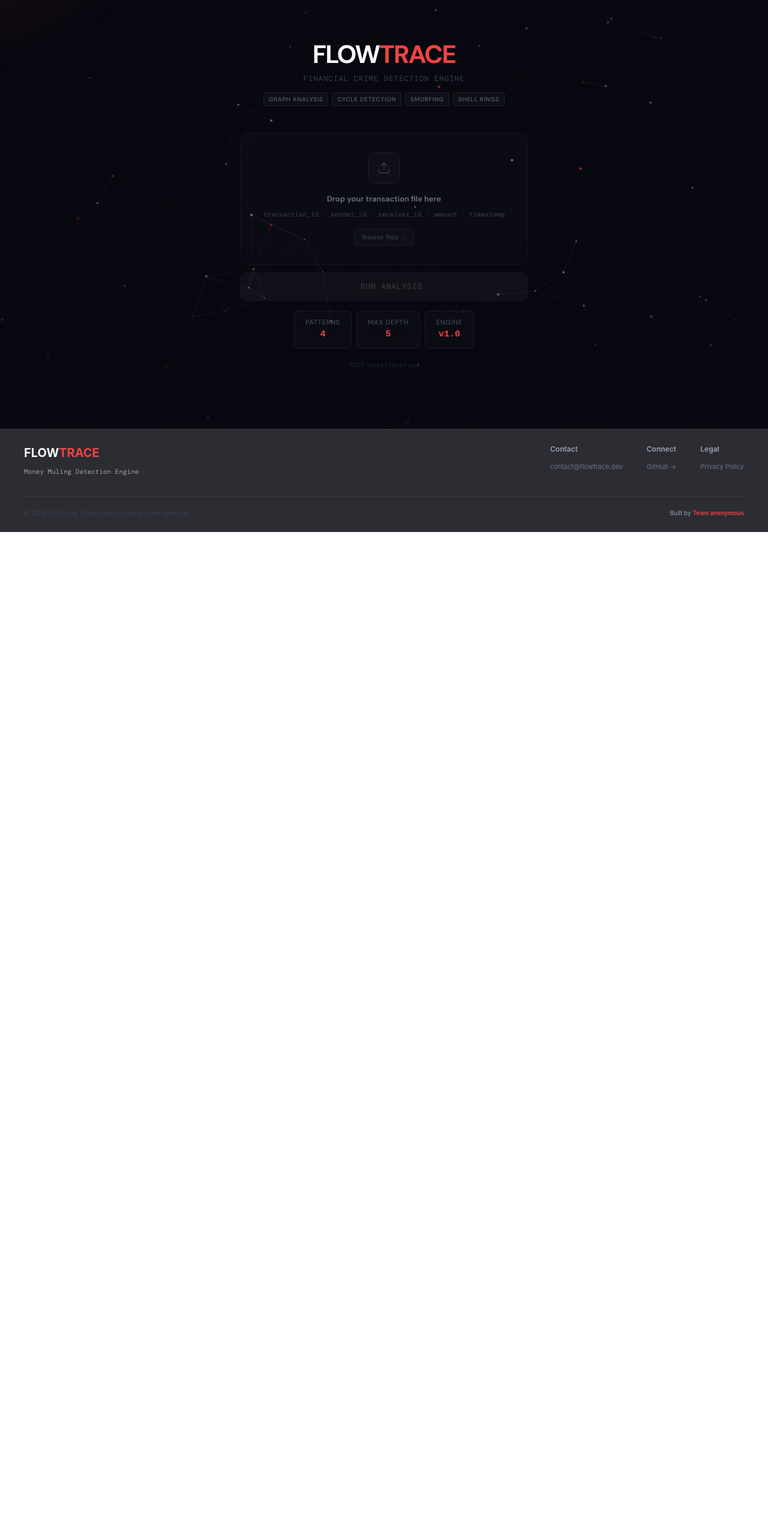
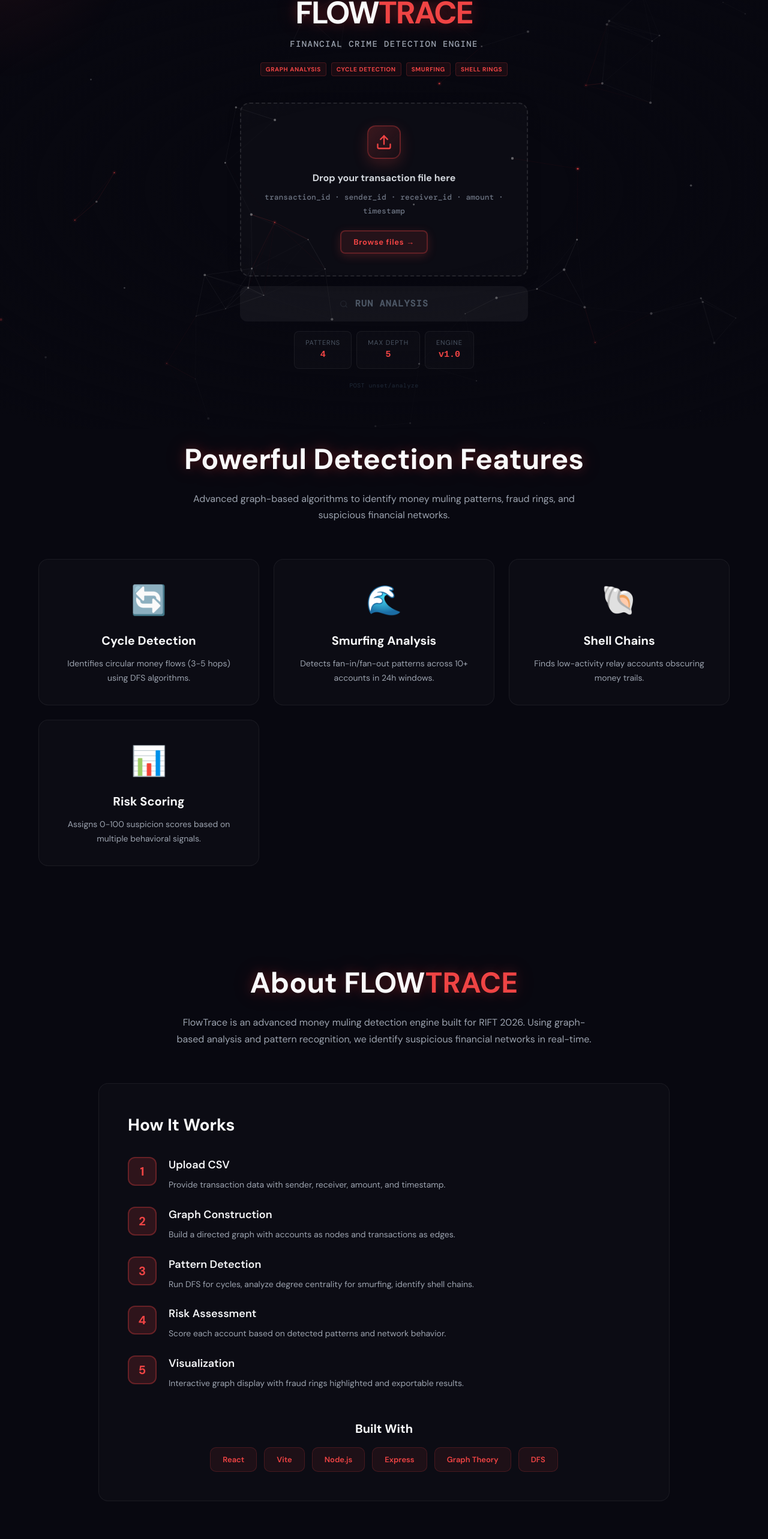
Before and after one commit to Shreevatsatg/FlowTrace, a React (Vite) app in the folder frontend/: page / in a window 1280 px wide. Shown: the part 85-2651 px from the top of the page at 60% size. Before the commit the page ends 972 px from the top, so only its background shows below. Built offline with nearby package versions, Linux system fonts and the light colour scheme; no server answers.

Commit message:
updated ui

```diff
--- a/frontend/src/App.jsx
+++ b/frontend/src/App.jsx
@@ -2,8 +2,6 @@
 import { useState } from "react";
 import UploadScreen from "./components/uploadscreen"
 import Navbar from "./components/Navbar"
-import AboutPage from "./components/AboutPage"
-import FeaturesPage from "./components/FeaturesPage"
 import PrivacyPage from "./components/PrivacyPage"
 import GraphView from "./components/GraphView"
 import Footer from "./components/Footer"
@@ -33,8 +31,7 @@
     <div style={{ display: "flex", flexDirection: "column", minHeight: "100vh" }}>
       <Navbar currentPage={page} onNavigate={handleNavigate} />
       {page === "upload" ? <UploadScreen onAnalyze={handleAnalyze} /> :
-       page === "features" ? <FeaturesPage /> :
-       page === "privacy" ? <PrivacyPage /> : <AboutPage />}
+       page === "privacy" ? <PrivacyPage /> : <UploadScreen onAnalyze={handleAnalyze} />}
       <Footer onNavigate={handleNavigate} />
     </div>
   );
--- a/frontend/src/components/Navbar.jsx
+++ b/frontend/src/components/Navbar.jsx
@@ -1,4 +1,18 @@
 export default function Navbar({ currentPage, onNavigate }) {
+  const handleNavClick = (page) => {
+    if (page === 'upload') {
+      onNavigate('upload');
+      if (window.scrollToSection) window.scrollToSection('upload');
+    } else if (page === 'features') {
+      onNavigate('upload');
+      setTimeout(() => window.scrollToSection && window.scrollToSection('features'), 100);
+    } else if (page === 'about') {
+      onNavigate('upload');
+      setTimeout(() => window.scrollToSection && window.scrollToSection('about'), 100);
+    } else {
+      onNavigate(page);
+    }
+  };
   return (
     <nav style={{
       position: "fixed", top: 0, left: 0, right: 0, zIndex: 100,
@@ -24,7 +38,7 @@
         <div style={{ display: "flex", gap: 8 }}>
           {["Features", "About"].map(page => (
             <button key={page}
-              onClick={() => onNavigate(page.toLowerCase())}
+              onClick={() => handleNavClick(page.toLowerCase())}
               style={{
                 padding: "8px 16px", borderRadius: 6, border: "none",
                 background: currentPage === page.toLowerCase() ? "rgba(239,68,68,0.1)" : "transparent",
--- a/frontend/src/components/uploadscreen.jsx
+++ b/frontend/src/components/uploadscreen.jsx
@@ -203,11 +203,26 @@
   const [drag,    setDrag]    = useState(false);
   const [mounted, setMounted] = useState(false);
   const inputRef = useRef();
+  const featuresRef = useRef();
+  const aboutRef = useRef();
 
   useEffect(() => {
     // staggered mount animation
     const t = setTimeout(() => setMounted(true), 60);
     return () => clearTimeout(t);
+  }, []);
+
+  // Expose scroll function to parent via window
+  useEffect(() => {
+    window.scrollToSection = (section) => {
+      if (section === 'features' && featuresRef.current) {
+        featuresRef.current.scrollIntoView({ behavior: 'smooth', block: 'start' });
+      } else if (section === 'about' && aboutRef.current) {
+        aboutRef.current.scrollIntoView({ behavior: 'smooth', block: 'start' });
+      } else {
+        window.scrollTo({ top: 0, behavior: 'smooth' });
+      }
+    };
   }, []);
 
   const handleAnalyze = async () => {
@@ -256,18 +271,32 @@
           70%  { box-shadow: 0 0 0 10px rgba(239,68,68,0);   }
           100% { box-shadow: 0 0 0 0   rgba(239,68,68,0);    }
         }
-        @keyframes shimmer {
-          0%   { background-position: -400px 0; }
-          100% { background-position:  400px 0; }
+        @keyframes float {
+          0%, 100% { transform: translateY(0px); }
+          50% { transform: translateY(-10px); }
         }
-        .upload-card:hover { border-color: rgba(239,68,68,0.3) !important; background: rgba(239,68,68,0.03) !important; }
+        @keyframes glow {
+          0%, 100% { text-shadow: 0 0 20px rgba(239,68,68,0.3), 0 0 40px rgba(239,68,68,0.2); }
+          50% { text-shadow: 0 0 30px rgba(239,68,68,0.5), 0 0 60px rgba(239,68,68,0.3); }
+        }
+        @keyframes slideIn {
+          from { opacity: 0; transform: translateX(-30px); }
+          to { opacity: 1; transform: translateX(0); }
+        }
+        @keyframes scaleIn {
+          from { opacity: 0; transform: scale(0.9); }
+          to { opacity: 1; transform: scale(1); }
+        }
+        .upload-card:hover { border-color: rgba(239,68,68,0.3) !important; background: rgba(239,68,68,0.03) !important; transform: translateY(-2px); box-shadow: 0 8px 32px rgba(239,68,68,0.15); }
         .analyze-btn:not(:disabled):hover {
           background: #dc2626 !important;
           box-shadow: 0 0 40px rgba(239,68,68,0.45) !important;
-          transform: translateY(-1px);
+          transform: translateY(-2px) scale(1.02);
         }
-        .analyze-btn { transition: all 0.18s ease !important; }
-        .tag { display:inline-flex; align-items:center; gap:4px; padding:3px 8px; border-radius:4px; font-size:10px; font-weight:600; letter-spacing:0.06em; text-transform:uppercase; }
+        .analyze-btn { transition: all 0.3s ease !important; }
+        .upload-card { transition: all 0.3s ease !important; }
+        .tag { display:inline-flex; align-items:center; gap:4px; padding:3px 8px; border-radius:4px; font-size:10px; font-weight:600; letter-spacing:0.06em; text-transform:uppercase; transition: all 0.2s ease; }
+        .tag:hover { transform: translateY(-2px); box-shadow: 0 4px 12px rgba(239,68,68,0.2); }
       `}</style>
 
       {/* Network animation */}
@@ -292,31 +321,33 @@
         animation: mounted ? "fadeUp 0.55s ease both" : "none",
       }}>
 
-        {/* ── Logo ── */}
         <div style={{ textAlign: "center", marginBottom: 44 }}>
 
 
           <div style={{
-            fontSize: 42, fontWeight: 700, letterSpacing: "-0.04em",
+            fontSize: 52, fontWeight: 800, letterSpacing: "-0.04em",
             lineHeight: 1, color: "#f9fafb",
+            animation: "glow 2s ease-in-out infinite",
           }}>
             FLOW<span style={{ color: "#ef4444" }}>TRACE</span>
           </div>
 
           <div style={{
-            marginTop: 10, fontSize: 12, color: "#374151",
+            marginTop: 16, fontSize: 14, color: "#9ca3af",
             letterSpacing: "0.1em", textTransform: "uppercase", fontFamily: "'DM Mono', monospace",
+            fontWeight: 500,
           }}>
             Financial Crime Detection Engine
           </div>
 
           {/* Feature tags */}
-          <div style={{ display: "flex", gap: 6, justifyContent: "center", marginTop: 14, flexWrap: "wrap" }}>
+          <div style={{ display: "flex", gap: 8, justifyContent: "center", marginTop: 20, flexWrap: "wrap" }}>
             {["Graph Analysis","Cycle Detection","Smurfing","Shell Rings"].map(t => (
               <span key={t} className="tag" style={{
-                background: "rgba(255,255,255,0.03)",
-                border: "1px solid rgba(255,255,255,0.07)",
-                color: "#4b5563",
+                background: "rgba(239,68,68,0.08)",
+                border: "1px solid rgba(239,68,68,0.2)",
+                color: "#ef4444",
+                fontWeight: 700,
               }}>{t}</span>
             ))}
           </div>
@@ -330,11 +361,12 @@
           onDrop={handleDrop}
           onClick={() => inputRef.current?.click()}
           style={{
-            border: `1.5px dashed ${drag ? "#ef4444" : file ? "rgba(239,68,68,0.4)" : "rgba(255,255,255,0.07)"}`,
-            borderRadius: 14, padding: "32px 28px", textAlign: "center", cursor: "pointer",
-            background: drag ? "rgba(239,68,68,0.05)" : "rgba(255,255,255,0.015)",
-            transition: "border-color 0.15s, background 0.15s",
-            backdropFilter: "blur(6px)",
+            border: `2px dashed ${drag ? "#ef4444" : file ? "rgba(239,68,68,0.5)" : "rgba(255,255,255,0.1)"}`,
+            borderRadius: 16, padding: "36px 32px", textAlign: "center", cursor: "pointer",
+            background: drag ? "rgba(239,68,68,0.08)" : "rgba(255,255,255,0.02)",
+            transition: "all 0.3s ease",
+            backdropFilter: "blur(12px)",
+            boxShadow: "0 4px 24px rgba(0,0,0,0.1)",
           }}>
           <input ref={inputRef} type="file" accept=".csv" style={{ display: "none" }}
             onChange={e => { setFile(e.target.files[0]); setError(null); }} />
@@ -364,25 +396,29 @@
             /* Empty state */
             <>
               <div style={{
-                width: 52, height: 52, borderRadius: 12, margin: "0 auto 16px",
-                background: "rgba(255,255,255,0.02)", border: "1px solid rgba(255,255,255,0.06)",
+                width: 56, height: 56, borderRadius: 14, margin: "0 auto 20px",
+                background: "linear-gradient(135deg, rgba(239,68,68,0.2), rgba(239,68,68,0.05))",
+                border: "2px solid rgba(239,68,68,0.3)",
                 display: "flex", alignItems: "center", justifyContent: "center",
+                boxShadow: "0 8px 24px rgba(239,68,68,0.2)",
               }}>
-                <svg width="22" height="22" viewBox="0 0 24 24" fill="none" stroke="rgba(255,255,255,0.2)" strokeWidth="1.5" strokeLinecap="round" strokeLinejoin="round">
+                <svg width="28" height="28" viewBox="0 0 24 24" fill="none" stroke="#ef4444" strokeWidth="2" strokeLinecap="round" strokeLinejoin="round">
                   <path d="M21 15v4a2 2 0 01-2 2H5a2 2 0 01-2-2v-4"/><polyline points="17 8 12 3 7 8"/><line x1="12" y1="3" x2="12" y2="15"/>
                 </svg>
               </div>
-              <div style={{ fontSize: 13, color: "#6b7280", fontWeight: 600 }}>
+              <div style={{ fontSize: 16, color: "#d1d5db", fontWeight: 700, marginBottom: 8 }}>
                 Drop your transaction file here
               </div>
-              <div style={{ fontSize: 11, color: "#374151", marginTop: 6, lineHeight: 1.7, fontFamily: "'DM Mono', monospace" }}>
+              <div style={{ fontSize: 13, color: "#6b7280", marginTop: 8, lineHeight: 1.8, fontFamily: "'DM Mono', monospace", fontWeight: 500 }}>
                 transaction_id · sender_id · receiver_id · amount · timestamp
               </div>
-              <div style={{ marginTop: 14 }}>
+              <div style={{ marginTop: 20 }}>
                 <span style={{
-                  display: "inline-block", fontSize: 11, color: "#374151",
-                  padding: "5px 12px", border: "1px solid rgba(255,255,255,0.05)",
-                  borderRadius: 6, background: "rgba(255,255,255,0.02)",
+                  display: "inline-block", fontSize: 13, color: "#ef4444",
+                  padding: "8px 20px", border: "2px solid rgba(239,68,68,0.3)",
+                  borderRadius: 8, background: "rgba(239,68,68,0.1)",
+                  fontWeight: 700, letterSpacing: "0.05em",
+                  boxShadow: "0 4px 16px rgba(239,68,68,0.2)",
                 }}>
                   Browse files →
                 </span>
@@ -410,14 +446,14 @@
           onClick={handleAnalyze}
           disabled={!file || loading}
           style={{
-            marginTop: 12, width: "100%", padding: "14px 24px",
-            borderRadius: 10, border: "none",
-            background: (!file || loading) ? "rgba(255,255,255,0.04)" : "#ef4444",
-            color: (!file || loading) ? "#2d2d31" : "#fff",
-            fontSize: 13, fontWeight: 600, cursor: (!file || loading) ? "not-allowed" : "pointer",
-            letterSpacing: "0.06em", textTransform: "uppercase",
-            boxShadow: (!file || loading) ? "none" : "0 0 32px rgba(239,68,68,0.3)",
-            display: "flex", alignItems: "center", justifyContent: "center", gap: 10,
+            marginTop: 16, width: "100%", padding: "18px 32px",
+            borderRadius: 12, border: "none",
+            background: (!file || loading) ? "rgba(255,255,255,0.05)" : "linear-gradient(135deg, #ef4444, #dc2626)",
+            color: (!file || loading) ? "#4b5563" : "#fff",
+            fontSize: 15, fontWeight: 700, cursor: (!file || loading) ? "not-allowed" : "pointer",
+            letterSpacing: "0.08em", textTransform: "uppercase",
+            boxShadow: (!file || loading) ? "none" : "0 8px 32px rgba(239,68,68,0.4), 0 0 0 1px rgba(239,68,68,0.5)",
+            display: "flex", alignItems: "center", justifyContent: "center", gap: 12,
             fontFamily: "'DM Mono', monospace",
           }}>
           {loading ? (
@@ -457,6 +493,115 @@
           POST {API_BASE}/analyze
         </div>
       </div>
+
+      {/* Features Section */}
+      <div ref={featuresRef} style={{
+        position: "relative", zIndex: 2, width: "100%", maxWidth: 1200,
+        padding: "80px 24px", margin: "0 auto",
+      }}>
+        <h2 style={{ fontSize: 48, fontWeight: 800, color: "#f9fafb", textAlign: "center", marginBottom: 16, animation: "glow 2s ease-in-out infinite" }}>
+          Powerful Detection Features
+        </h2>
+        <p style={{ fontSize: 16, color: "#9ca3af", textAlign: "center", maxWidth: 700, margin: "0 auto 60px", lineHeight: 1.7 }}>
+          Advanced graph-based algorithms to identify money muling patterns, fraud rings, and suspicious financial networks.
+        </p>
+
+        <div style={{ display: "grid", gridTemplateColumns: "repeat(auto-fit, minmax(280px, 1fr))", gap: 24 }}>
+          {[
+            { icon: "🔄", title: "Cycle Detection", desc: "Identifies circular money flows (3-5 hops) using DFS algorithms." },
+            { icon: "🌊", title: "Smurfing Analysis", desc: "Detects fan-in/fan-out patterns across 10+ accounts in 24h windows." },
+            { icon: "🐚", title: "Shell Chains", desc: "Finds low-activity relay accounts obscuring money trails." },
+            { icon: "📊", title: "Risk Scoring", desc: "Assigns 0-100 suspicion scores based on multiple behavioral signals." },
+          ].map((f, i) => (
+            <div key={f.title} style={{
+              background: "rgba(255,255,255,0.02)", border: "1px solid rgba(255,255,255,0.06)",
+              borderRadius: 16, padding: 32, textAlign: "center",
+              transition: "all 0.3s ease", animation: `scaleIn 0.5s ease ${i * 0.1}s both`,
+            }}
+            onMouseEnter={e => {
+              e.currentTarget.style.background = "rgba(239,68,68,0.08)";
+              e.currentTarget.style.borderColor = "rgba(239,68,68,0.3)";
+              e.currentTarget.style.transform = "translateY(-8px)";
+              e.currentTarget.style.boxShadow = "0 12px 40px rgba(239,68,68,0.2)";
+            }}
+            onMouseLeave={e => {
+              e.currentTarget.style.background = "rgba(255,255,255,0.02)";
+              e.currentTarget.style.borderColor = "rgba(255,255,255,0.06)";
+              e.currentTarget.style.transform = "translateY(0)";
+              e.currentTarget.style.boxShadow = "none";
+            }}>
+              <div style={{ fontSize: 48, marginBottom: 16, animation: "float 3s ease-in-out infinite" }}>{f.icon}</div>
+              <h3 style={{ fontSize: 20, fontWeight: 700, color: "#f9fafb", marginBottom: 12 }}>{f.title}</h3>
+              <p style={{ fontSize: 14, color: "#9ca3af", lineHeight: 1.7 }}>{f.desc}</p>
+            </div>
+          ))}
+        </div>
+      </div>
+
+      {/* About Section */}
+      <div ref={aboutRef} style={{
+        position: "relative", zIndex: 2, width: "100%", maxWidth: 1000,
+        padding: "80px 24px 120px", margin: "0 auto",
+      }}>
+        <h2 style={{ fontSize: 48, fontWeight: 800, color: "#f9fafb", textAlign: "center", marginBottom: 16, animation: "glow 2s ease-in-out infinite" }}>
+          About FLOW<span style={{ color: "#ef4444" }}>TRACE</span>
+        </h2>
+        <p style={{ fontSize: 16, color: "#9ca3af", textAlign: "center", maxWidth: 700, margin: "0 auto 60px", lineHeight: 1.7 }}>
+          FlowTrace is an advanced money muling detection engine built for RIFT 2026. Using graph-based analysis and pattern recognition, we identify suspicious financial networks in real-time.
+        </p>
+
+        <div style={{
+          background: "rgba(255,255,255,0.02)", border: "1px solid rgba(255,255,255,0.06)",
+          borderRadius: 16, padding: 48, animation: "scaleIn 0.6s ease both",
+        }}>
+          <h3 style={{ fontSize: 28, fontWeight: 700, color: "#f9fafb", marginBottom: 32 }}>How It Works</h3>
+
+          <div style={{ display: "flex", flexDirection: "column", gap: 24 }}>
+            {[
+              { step: "1", title: "Upload CSV", desc: "Provide transaction data with sender, receiver, amount, and timestamp." },
+              { step: "2", title: "Graph Construction", desc: "Build a directed graph with accounts as nodes and transactions as edges." },
+              { step: "3", title: "Pattern Detection", desc: "Run DFS for cycles, analyze degree centrality for smurfing, identify shell chains." },
+              { step: "4", title: "Risk Assessment", desc: "Score each account based on detected patterns and network behavior." },
+              { step: "5", title: "Visualization", desc: "Interactive graph display with fraud rings highlighted and exportable results." },
+            ].map(({ step, title, desc }, i) => (
+              <div key={step} style={{ display: "flex", gap: 20, alignItems: "flex-start", animation: `slideIn 0.5s ease ${i * 0.1}s both` }}>
+                <div style={{
+                  width: 48, height: 48, borderRadius: 12, flexShrink: 0,
+                  background: "rgba(239,68,68,0.15)", border: "2px solid rgba(239,68,68,0.3)",
+                  display: "flex", alignItems: "center", justifyContent: "center",
+                  fontSize: 20, fontWeight: 700, color: "#ef4444",
+                }}>{step}</div>
+                <div>
+                  <div style={{ fontSize: 18, fontWeight: 600, color: "#f3f4f6", marginBottom: 8 }}>{title}</div>
+                  <div style={{ fontSize: 14, color: "#9ca3af", lineHeight: 1.7 }}>{desc}</div>
+                </div>
+              </div>
+            ))}
+          </div>
+
+          <div style={{ marginTop: 48, textAlign: "center" }}>
+            <div style={{ fontSize: 20, fontWeight: 700, color: "#f9fafb", marginBottom: 16 }}>Built With</div>
+            <div style={{ display: "flex", gap: 12, justifyContent: "center", flexWrap: "wrap" }}>
+              {["React", "Vite", "Node.js", "Express", "Graph Theory", "DFS"].map(tech => (
+                <span key={tech} style={{
+                  padding: "10px 20px", borderRadius: 10,
+                  background: "rgba(239,68,68,0.08)", border: "1px solid rgba(239,68,68,0.2)",
+                  color: "#ef4444", fontSize: 13, fontWeight: 600,
+                  transition: "all 0.2s ease",
+                }}
+                onMouseEnter={e => {
+                  e.currentTarget.style.transform = "translateY(-4px)";
+                  e.currentTarget.style.boxShadow = "0 8px 24px rgba(239,68,68,0.2)";
+                }}
+                onMouseLeave={e => {
+                  e.currentTarget.style.transform = "translateY(0)";
+                  e.currentTarget.style.boxShadow = "none";
+                }}>{tech}</span>
+              ))}
+            </div>
+          </div>
+        </div>
+      </div>
     </div>
   );
 }
```
